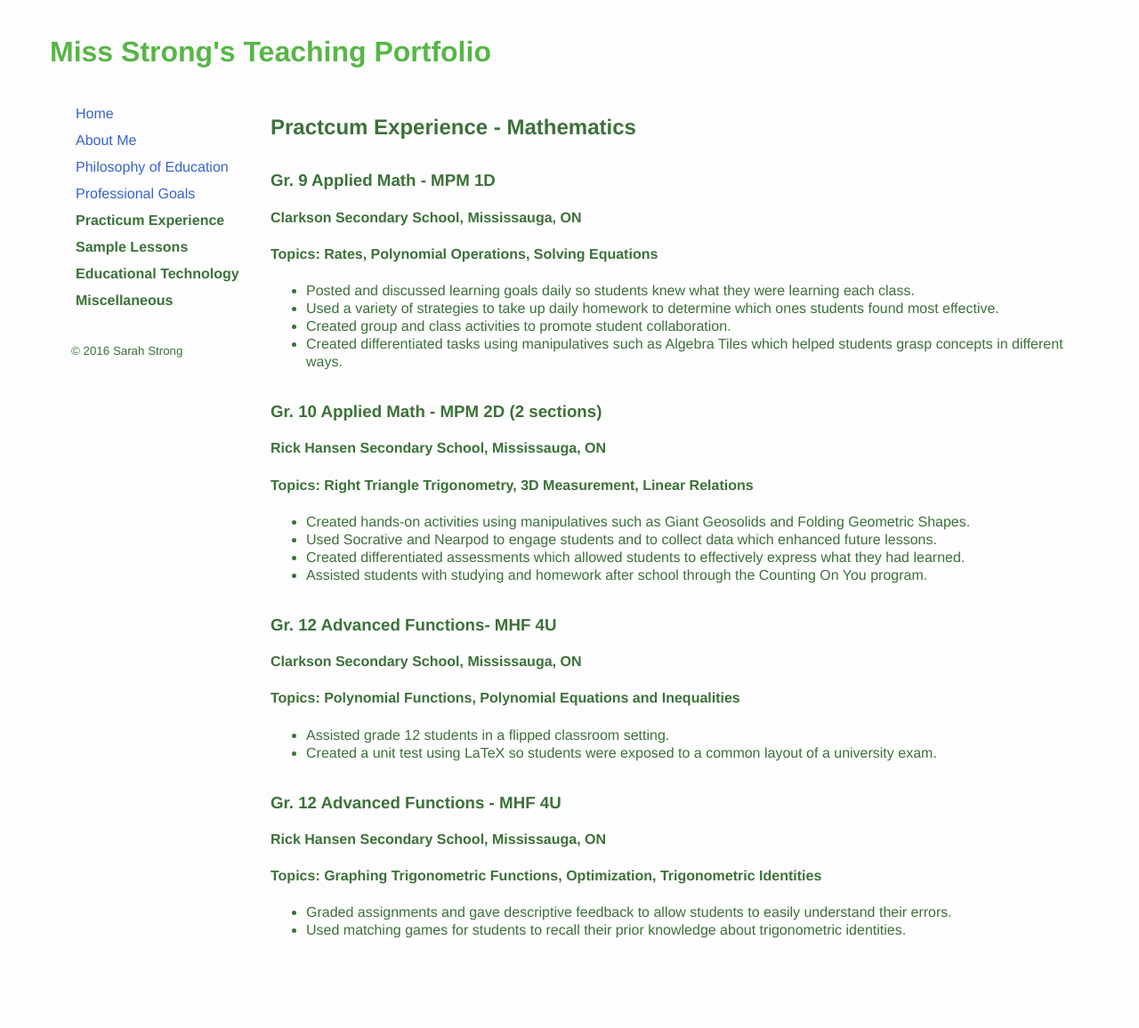
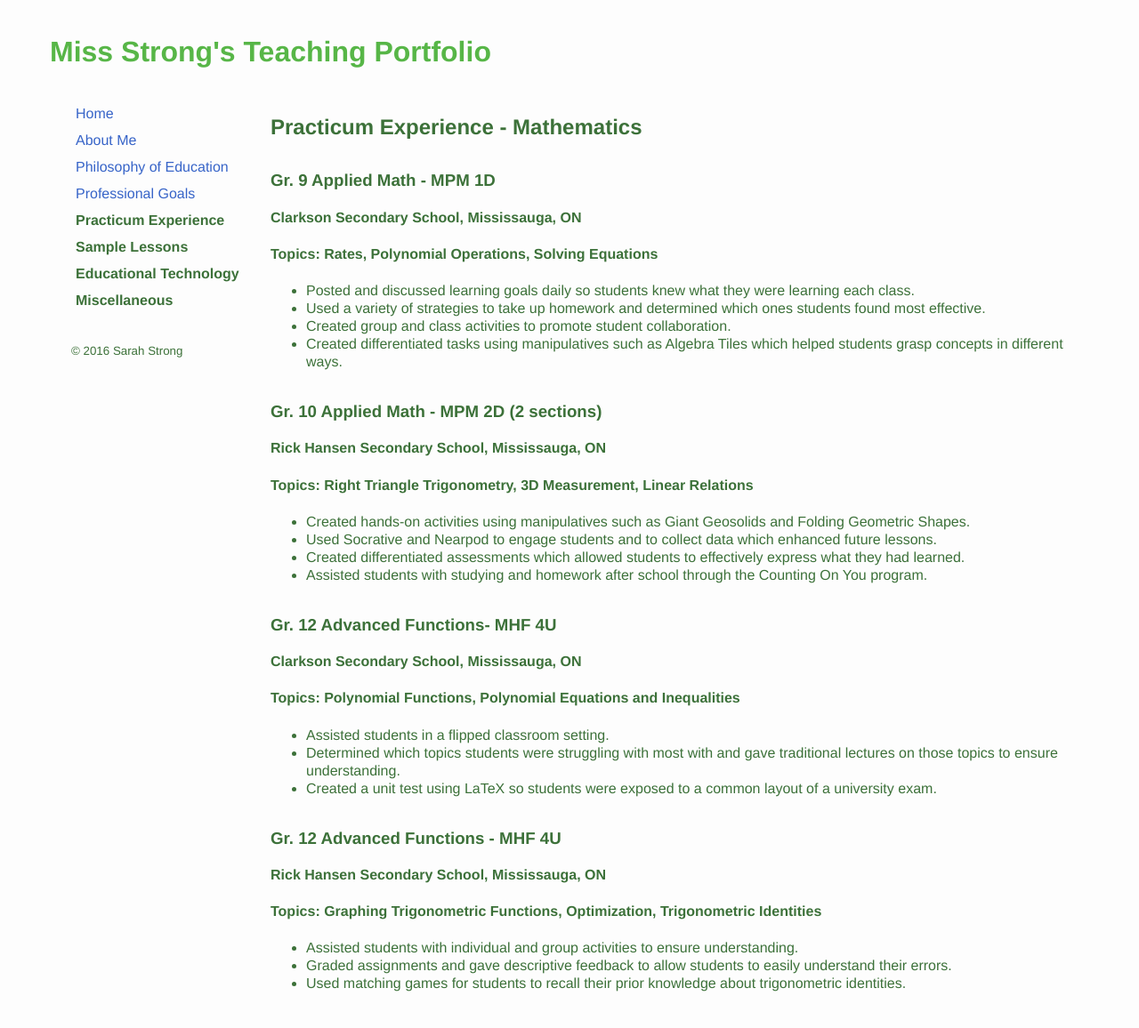
Before and after one commit to sarahstrong314/sarahstrong.ca, a Jekyll site: the page built from practicum-experience/mathematics.html, in a window 1280 px wide. Shown: the whole page at 89% size. Built offline with Jekyll 4.4.1, drawn with Linux system fonts in a browser that asks for light colours; nearby versions of some CDN libraries; library files that are not in the unit come from our copies; Markdown is read by kramdown in place of the engine named in the settings; before the commit the page ends 1096 px from its top, so only the background shows below that.

Commit message:
Updated content on math prac page

```diff
--- a/practicum-experience/mathematics.html
+++ b/practicum-experience/mathematics.html
@@ -5,7 +5,7 @@ title: Mathematics
 
 <div id="Mathematics">
 
-<h2>Practcum Experience - Mathematics</h2>
+<h2>Practicum Experience - Mathematics</h2>
 
 </br>
 
@@ -14,7 +14,7 @@ title: Mathematics
 <h4>Topics: Rates, Polynomial Operations, Solving Equations</h4>
 <ul>
   <li>Posted and discussed learning goals daily so students knew what they were learning each class.</li>
-  <li>Used a variety of strategies to take up daily homework to determine which ones students found most effective.</li>
+  <li>Used a variety of strategies to take up homework and determined which ones students found most effective.</li>
   <li>Created group and class activities to promote student collaboration.</li>
   <li>Created differentiated tasks using manipulatives such as Algebra Tiles which helped students grasp concepts in different ways.</li>
 </ul>
@@ -37,7 +37,8 @@ title: Mathematics
 <h4>Clarkson Secondary School, Mississauga, ON</h4>
 <h4>Topics: Polynomial Functions, Polynomial Equations and Inequalities</h4>
 <ul>
-  <li>Assisted grade 12 students in a flipped classroom setting.</li>
+  <li>Assisted students in a flipped classroom setting.</li>
+  <li>Determined which topics students were struggling with most with and gave traditional lectures on those topics to ensure understanding.</li>
   <li>Created a unit test using LaTeX so students were exposed to a common layout of a university exam.</li>
 </ul>
 
@@ -47,6 +48,7 @@ title: Mathematics
 <h4>Rick Hansen Secondary School, Mississauga, ON</h4>
 <h4>Topics: Graphing Trigonometric Functions, Optimization, Trigonometric Identities</h4>
 <ul>
+  <li>Assisted students with individual and group activities to ensure understanding.</li>
   <li>Graded assignments and gave descriptive feedback to allow students to easily understand their errors.</li>
   <li>Used matching games for students to recall their prior knowledge about trigonometric identities.</li>
 </ul>
```
